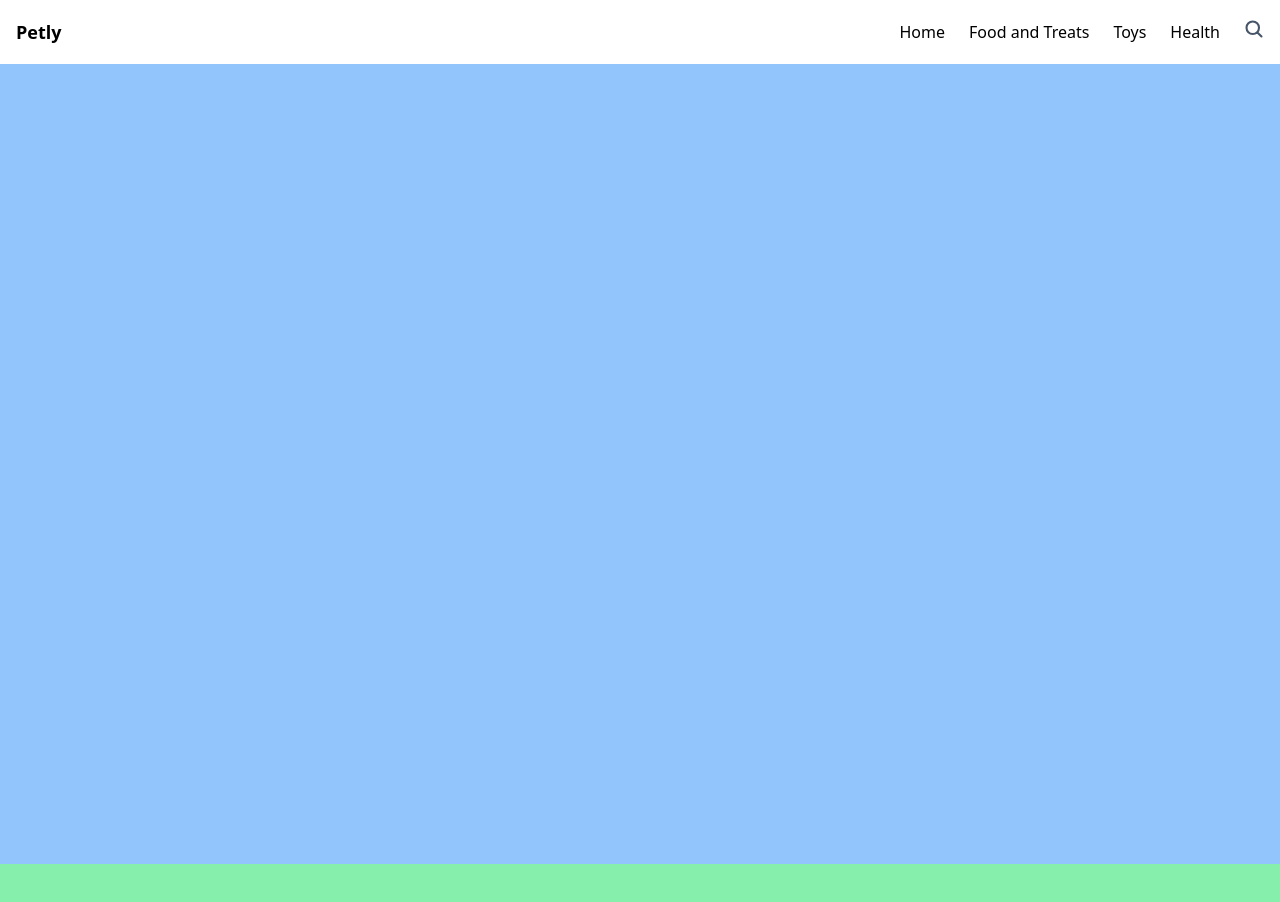
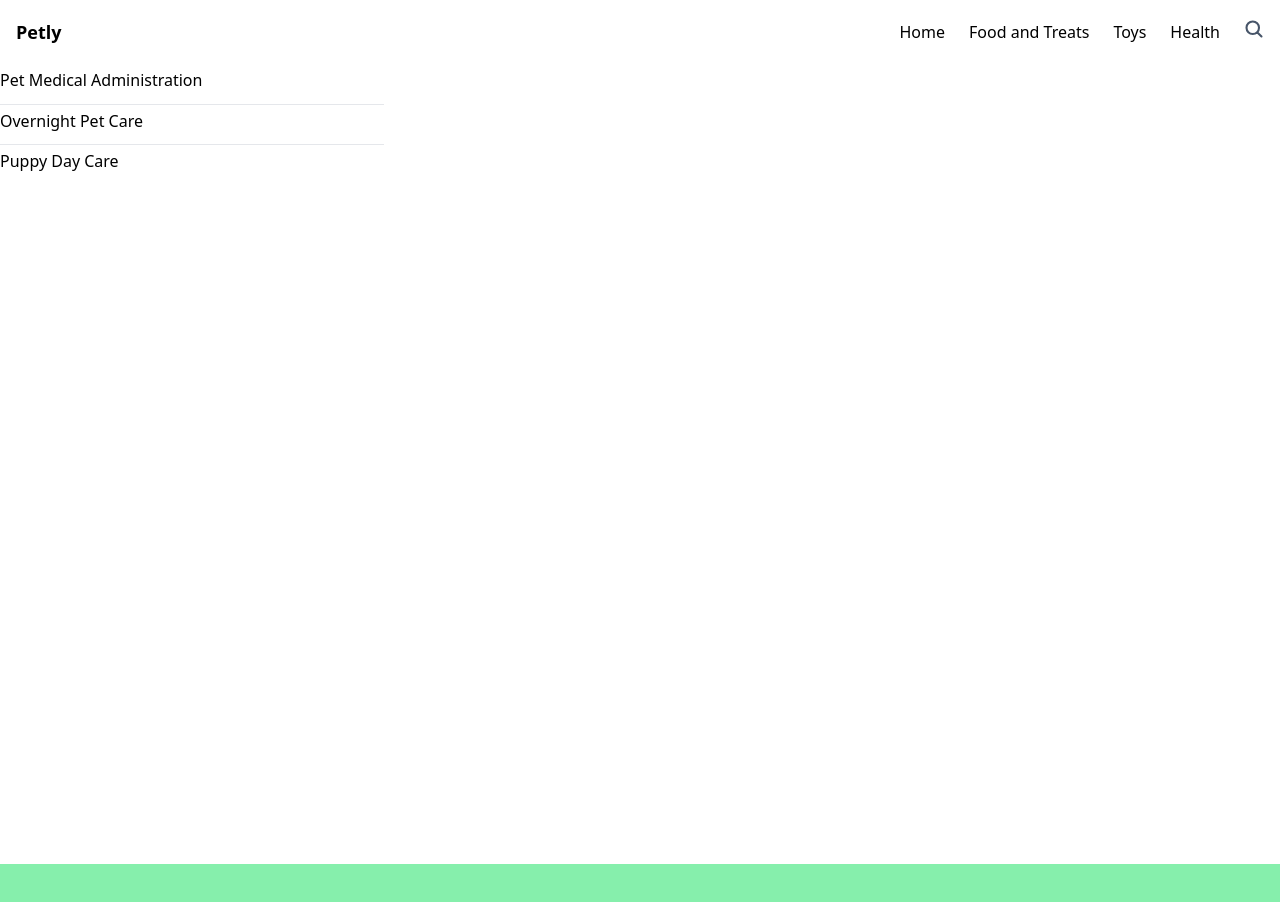
Before and after one commit to David1Chowaifaty/Petly, a Next.js app: page / in a window 1280 px wide. Shown: the top 902 px of the page. Built offline with nearby package versions, Linux system fonts and the light colour scheme.

Commit message:
added the accordion

```diff
--- a/package.json
+++ b/package.json
@@ -20,6 +20,7 @@
     "next": "13.2.4",
     "react": "18.2.0",
     "react-dom": "18.2.0",
+    "react-use-measure": "^2.1.1",
     "typescript": "5.0.2"
   },
   "devDependencies": {
--- /dev/null
+++ b/src/app/components/AccordionSection.tsx
@@ -0,0 +1,25 @@
+"use client";
+import { LayoutGroup } from "framer-motion";
+import React from "react";
+import Accordion from "../ui/Accordion";
+
+export default function AccordionSection() {
+  return (
+    <div className="flex flex-col space-y-2 divide-y w-96">
+      <LayoutGroup>
+        <Accordion
+          title="Pet Medical Administration "
+          description="Lorem ipsum dolor, sit amet consectetur adipisicing elit. Earum repudiandae dolore aliquam qui ea numquam ipsum ducimus nam est. Eum debitis quidem voluptate nulla recusandae quasi tempore animi deleniti fuga."
+        />
+        <Accordion
+          title="Overnight Pet Care"
+          description="dadadadadadadadadadad"
+        />
+        <Accordion
+          title="Puppy Day Care"
+          description="ddddddddddddddddddddddd"
+        />
+      </LayoutGroup>
+    </div>
+  );
+}
--- a/src/app/page.tsx
+++ b/src/app/page.tsx
@@ -1,9 +1,11 @@
-import SearchInput from "./ui/SearchInput";
+import AccordionSection from "./components/AccordionSection";
 
 export default function Home() {
   return (
     <main className="mt-16">
-      <section className="h-screen bg-blue-300"></section>
+      <section className="h-screen">
+        <AccordionSection />
+      </section>
       <section className="h-screen bg-green-300"></section>
     </main>
   );
--- /dev/null
+++ b/src/app/ui/Accordion.tsx
@@ -0,0 +1,36 @@
+"use client";
+
+import { useRef, useState } from "react";
+import { motion } from "framer-motion";
+import useMeasure from "react-use-measure";
+interface AccordionProps {
+  title: string;
+  description: string;
+}
+
+const Accordion: React.FunctionComponent<AccordionProps> = ({
+  title,
+  description,
+}) => {
+  const [open, setOpen] = useState(false);
+  const [descRef, { height }] = useMeasure();
+
+  return (
+    <motion.div
+      layout
+      onClick={() => setOpen((prev) => !prev)}
+      animate={{
+        height,
+      }}
+      transition={{ duration: 0.5 }}
+      className="cursor-pointer select-none"
+    >
+      <div className="py-1" ref={descRef}>
+        <p className="">{title}</p>
+        {open && <p className="text-sm mt-2  text-gray-700">{description}</p>}
+      </div>
+    </motion.div>
+  );
+};
+
+export default Accordion;
```
Also changed, not shown: 1 other file (tests, documents, lock files or other folders).
